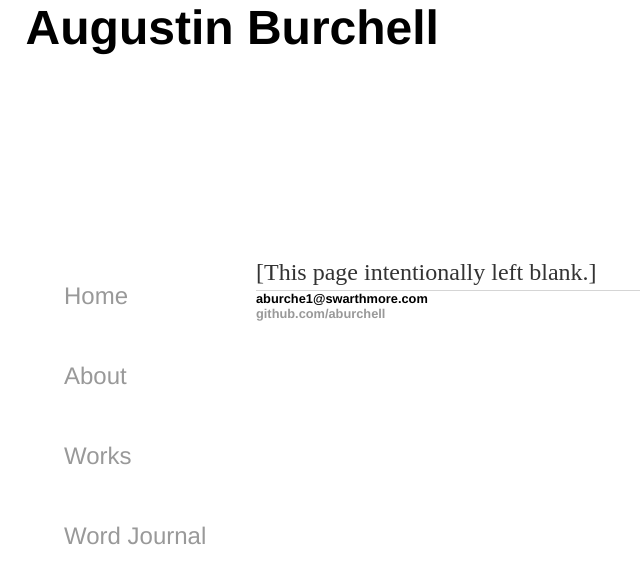
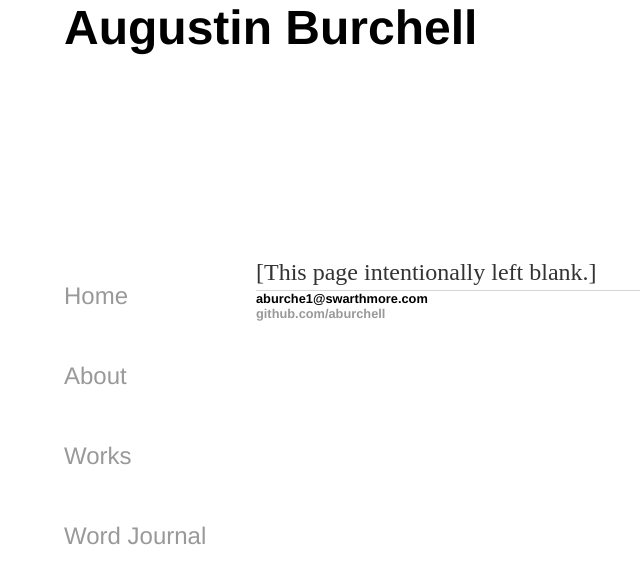
Before and after one commit to aburchell/aburchell.github.io, a Jekyll site: the page built from index.html, in a window 1280 px wide. Shown: the top 584 px of the page, without its empty margins (0-640 px from the left). Built offline with Jekyll 4.4.1, drawn with Linux system fonts in a browser that asks for light colours.

Commit message:
Update main.css

```diff
--- a/css/main.css
+++ b/css/main.css
@@ -69,7 +69,7 @@ ul.posts li {
     position: fixed;
     top: 0px;
     left: 0px;
-    margin-left: 2%;
-    margin-top: 2%
+    margin-left: 5%;
+    margin-top: 5%
     padding: 0px;
 }
```
